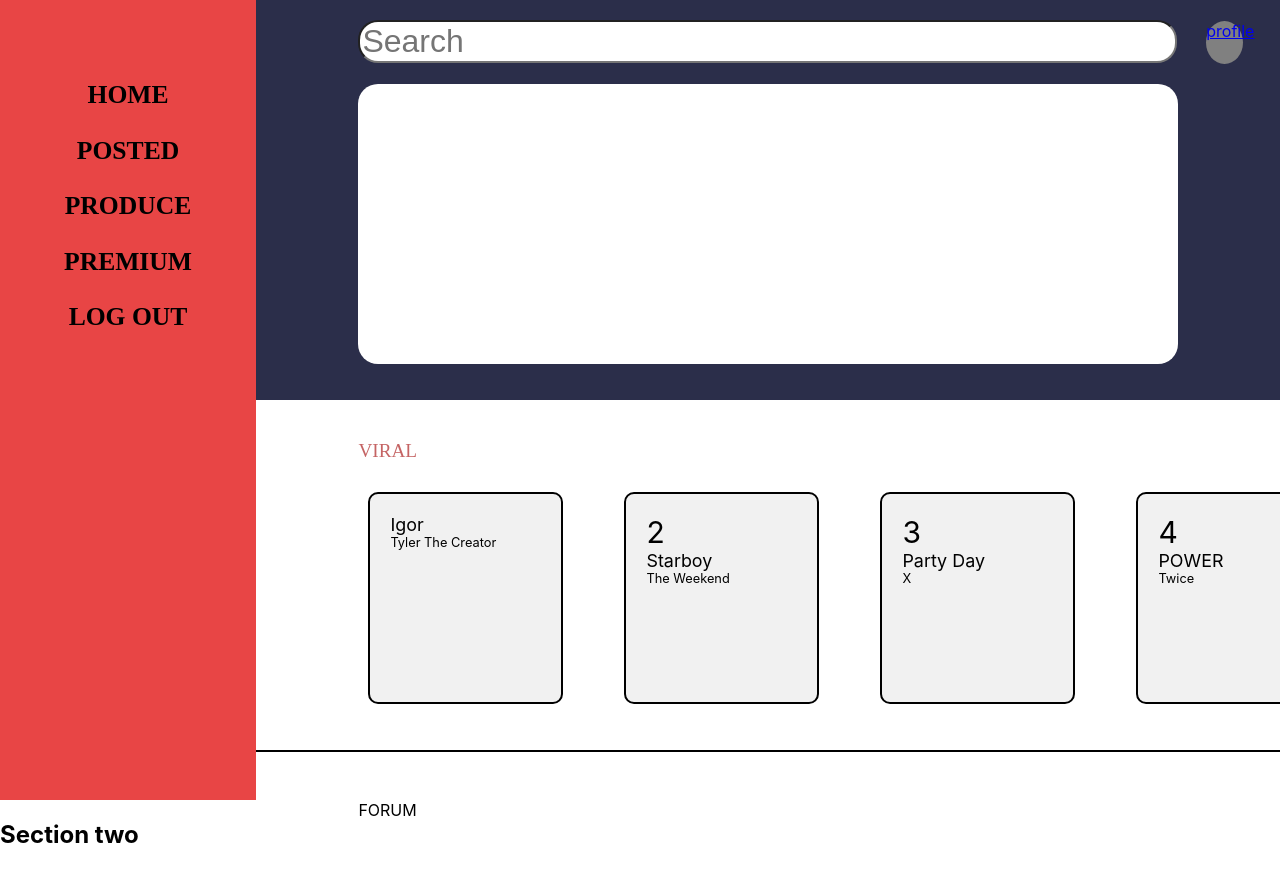
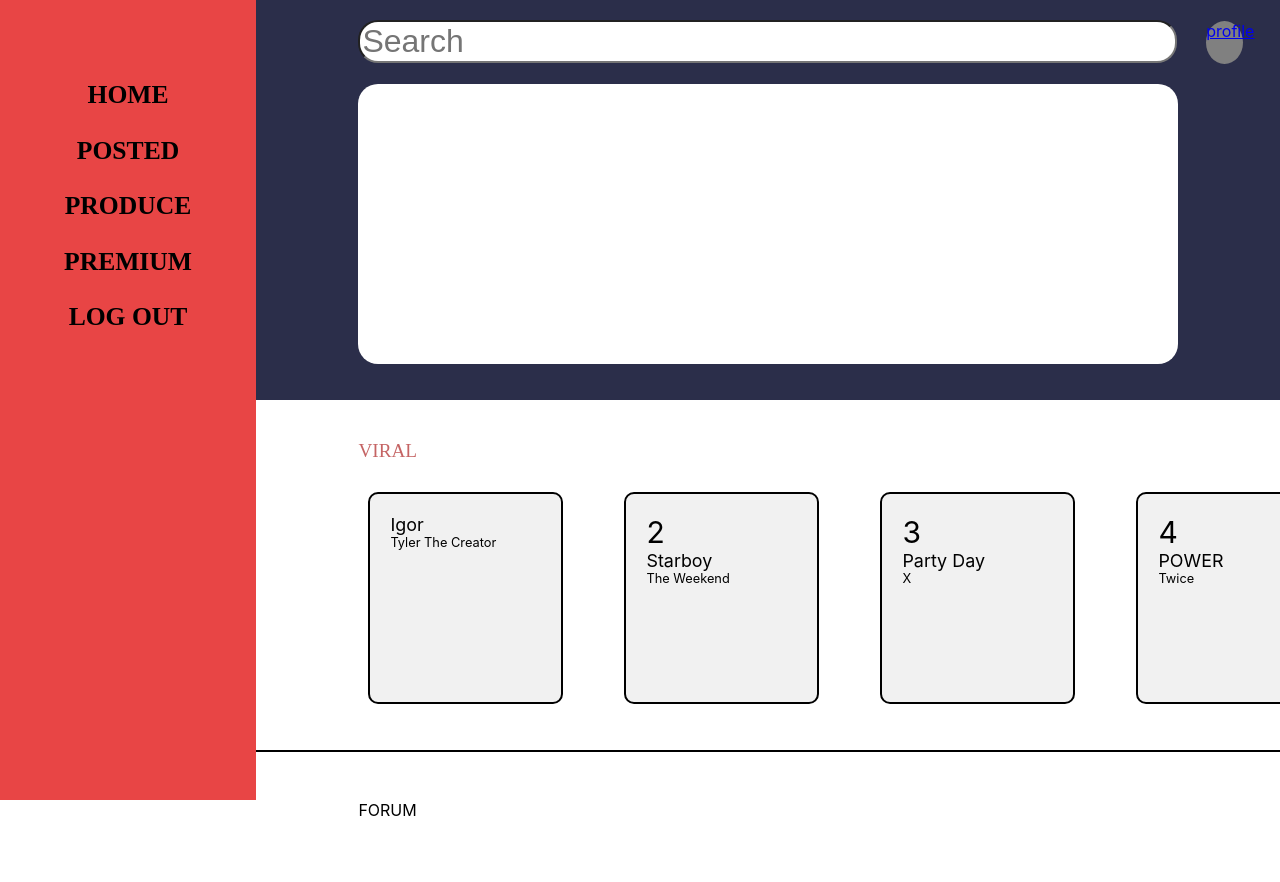
Before and after one commit to willamjonathan/MusicMate, a React (Create React App) app: page /home in a window 1280 px wide. Shown: the top 882 px of the page. Built offline with nearby package versions, Linux system fonts and the light colour scheme.

Commit message:
"home dibnrin dikit"

```diff
--- a/src/components/Home.js
+++ b/src/components/Home.js
@@ -82,7 +82,7 @@ function Home(){
 
                         </div>
                 </div>
-                <h1>Section two</h1>
+                {/* <h1>Section two</h1> */}
             </section>
             </div>
         </div>
```
